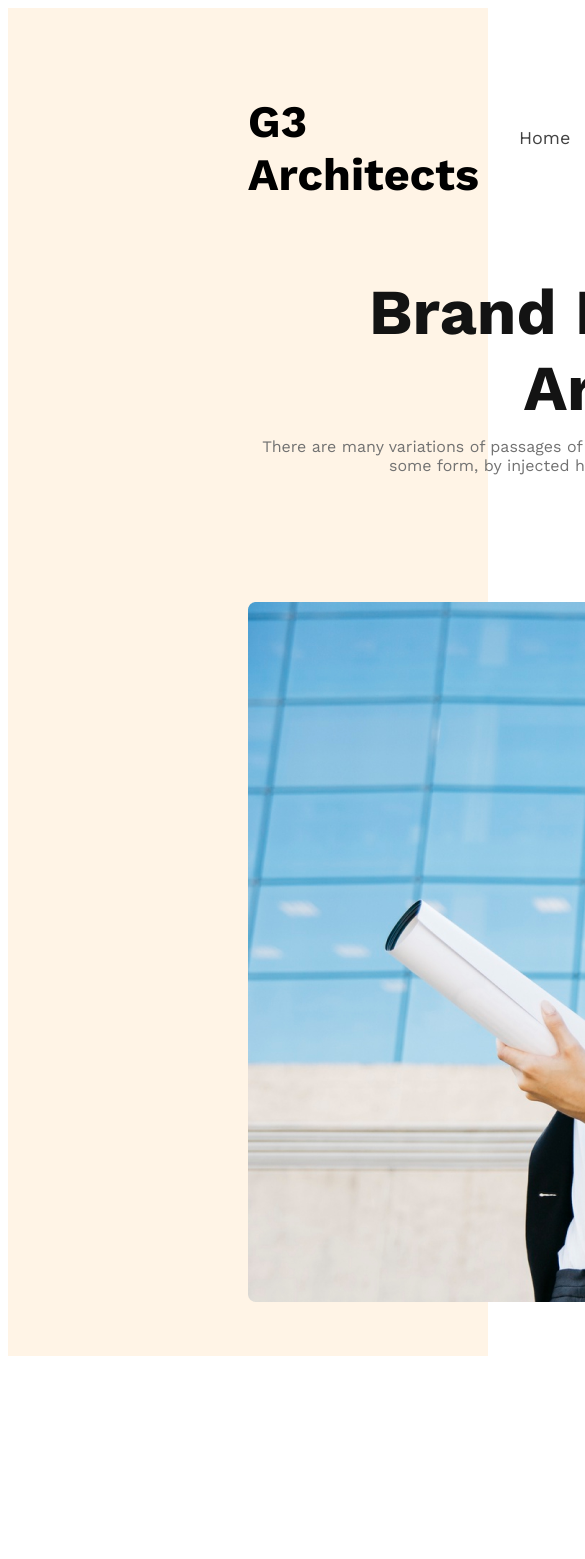
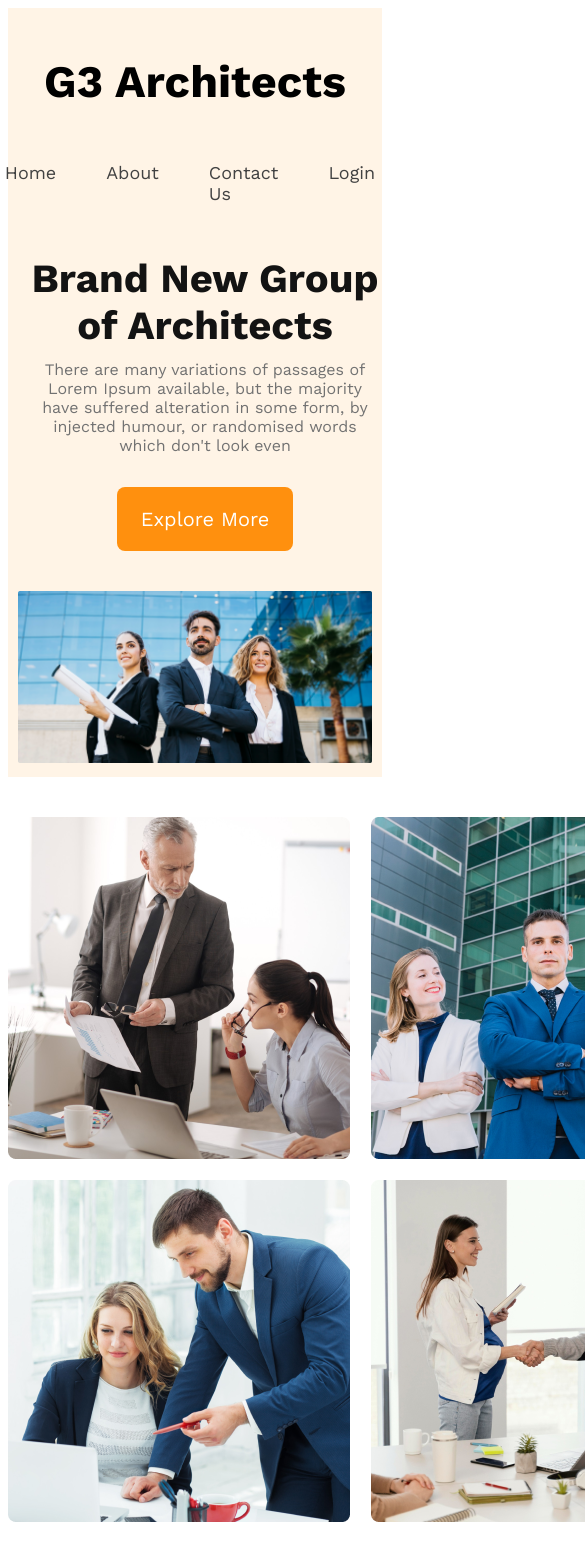
Before and after one commit to developer-johir/g3-architects-website, a plain HTML site: page index.html in a window 390 px wide. Shown: the top 1559 px of the page, 585 px wide, since content can reach past the window. Before the commit the page ends 1364 px from the top, so only its background shows below. Drawn offline with nearby package versions, Linux system fonts and the light colour scheme.

Commit message:
Teams Section adeddd

```diff
--- a/index.html
+++ b/index.html
@@ -1,12 +1,13 @@
 <!DOCTYPE html>
 <html lang="en">
   <head>
-    <meta charset="UTF-8">
-    <meta name="viewport" content="width=device-width, initial-scale=1.0">
+    <meta charset="UTF-8" />
+    <meta name="viewport" content="width=device-width, initial-scale=1.0" />
     <title>G3 Architects</title>
-    <link rel="stylesheet" href="styles/style.css">
+    <link rel="stylesheet" href="styles/style.css" />
   </head>
   <body>
+    <!-- Header Start -->
     <header>
       <nav>
         <h2>G3 Architects</h2>
@@ -20,17 +21,35 @@
       <div class="banner">
         <div class="banner-content">
           <h3>Brand New Group of Architects</h3>
+          <p>
+            There are many variations of passages of Lorem Ipsum available, but the
+            majority have suffered alteration in some form, by injected humour, or
+            randomised words which don't look even
+          </p>
+          <button class="btn-primary">Explore More</button>
+        </div>
+        <img src="./images/banner.png" alt="" />
+      </div>
+    </header>
+    <!-- Header End -->
+
+    <main>
+      <!-------- Teams Sections Start ------->
+      <section class="teams-container">
+        <div class="teams-img-container">
+            <img src="./images/team1.png" alt="">
+            <img src="./images/team2.png" alt="">
+            <img src="./images/team3.png" alt="">
+            <img src="./images/team4.png" alt="">
+        </div>
+        <div class="teams-content">
+            <h3><span class="teams-title-style1">Quick list</span> <span class="teams-title-style2">of Our</span> <span class="teams-title-style3">Features</span></h3>
             <p>There are many variations of passages of Lorem Ipsum available, but the majority have suffered alteration in some form, by injected humour, or randomised words which don't look even</p>
             <button class="btn-primary">Explore More</button>
         </div>
-            <img src="./images/banner.png" alt="">
-        </div>
-    </header>
-    <main>
-
+      </section>
+      <!-- Teams Sections End -->
     </main>
-    <footer>
-
-    </footer>
+    <footer></footer>
   </body>
 </html>
--- a/styles/style.css
+++ b/styles/style.css
@@ -10,11 +10,13 @@
 }
 .btn-primary{
     color: white;
+    font-size: 20px;
     background-color: #FF900E;
     padding: 20px 24px;
     border-radius: 8px;
     border: 0;
     margin-top: 16px;
+    cursor: pointer;
 }
 
 /* Header Styles */
@@ -60,3 +62,82 @@ nav li a{
     font-size: 16px;
     color: #727272;
 }
+.banner img{
+    width: 100%;
+}
+
+
+
+
+/*---- Responsive media queries ----*/
+/* Mobile devices */
+@media screen and (max-width: 576px) {
+    header{
+        padding: 10px;
+    }
+    nav{
+        flex-direction: column;
+    }
+    .banner-content{
+        width: 100%;
+    }
+    .banner-content h3{
+        font-size: 40px;
+    }
+}
+
+/* Tablet of medium devices */
+@media screen and (min-width: 576px) and (max-width: 1160px) {
+    header{
+        padding: 20px;
+    }
+    .banner-content{
+        width: 100%;
+    }
+    nav li{
+        margin-right: 20px;
+    }
+}
+
+
+/* Main Style start */
+main{
+    max-width: 1430px;
+    margin: 0 auto;
+}
+
+/* Teams Styles Start */
+.teams-container{
+    display: flex;
+    align-items: center;
+    padding: 40px 0;
+}
+.teams-img-container{
+    display: grid;
+    grid-template-columns: repeat(2, 1fr);
+    gap: 1.3rem;
+}
+
+.teams-content{
+    padding: 0 160px 0 50px;
+}
+.teams-title-style1{
+    font-size: 2.8rem;
+    font-weight: 500;
+    color: #727272;
+}
+.teams-title-style2{
+    font-size: 2.8rem;
+    font-weight: 700;
+    color: #131313;
+}
+.teams-title-style3{
+    font-size: 2.8rem;
+    font-weight: 700;
+    color: #FF900E;
+}
+.teams-content p{
+    font-size: 16px;
+    font-weight: 400;
+    color: #727272;
+}
```
Lines whose indentation alone changed are shown as unchanged.
